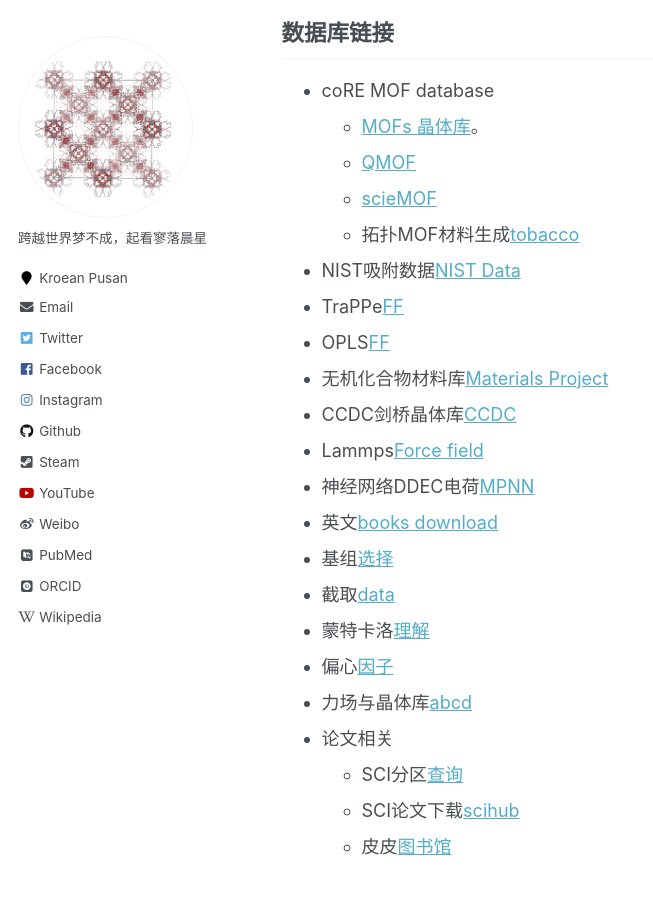
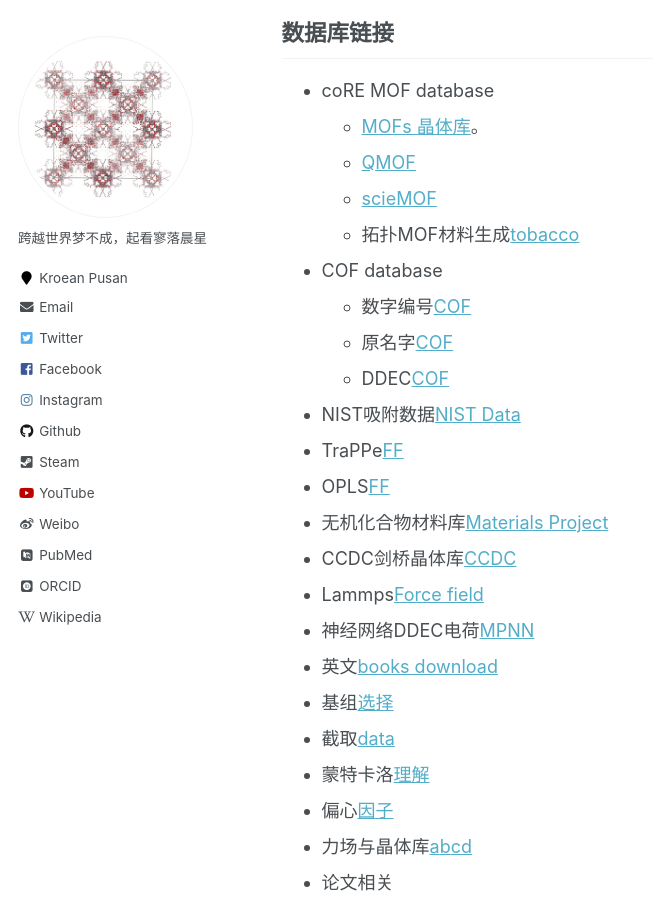
Before and after one commit to sxm13/ZGBshenxiaomoCV.github.io, a Jekyll site: the page built from _pages/markdown.md, in a window 1280 px wide and 900 px high, scrolled down 2115 px. Shown: the whole window, without its empty margins (0-653 px from the left). Built offline with Jekyll 4.4.1, drawn with Linux system fonts in a browser that asks for light colours; some web fonts are replaced.

Commit message:
Update markdown.md

```diff
--- a/_pages/markdown.md
+++ b/_pages/markdown.md
@@ -68,6 +68,10 @@
   * [QMOF](https://github.com/arosen93/QMOF "QMOF")
   * [scieMOF](https://globalscience.berkeley.edu/database "MOF")
   * 拓扑MOF材料生成[tobacco](https://github.com/tobacco-mofs/tobacco_3.0 "MAKEMOF")
+* COF database
+  * 数字编号[COF](https://github.com/danieleongari/CURATED-COFs "COF1")
+  * 原名字[COF](https://github.com/core-cof/CoRE-COF-Database "COF2")
+  * DDEC[COF](https://www.materialscloud.org/discover/curated-cofs#mcloudHeader "COF3")
 * NIST吸附数据[NIST Data](https://adsorption.nist.gov/index.php#home "Adsorption data")
 * TraPPe[FF](http://trappe.oit.umn.edu/ "TRAPPE FF")
 * OPLS[FF](http://zarbi.chem.yale.edu/ligpargen/ "OPLA")
```
